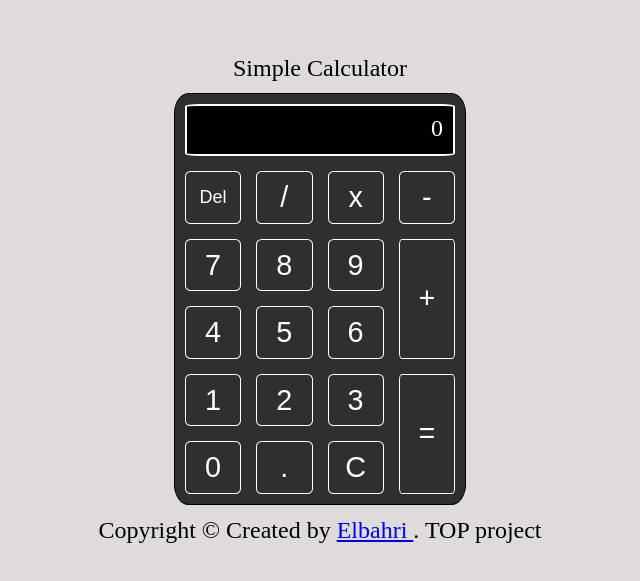
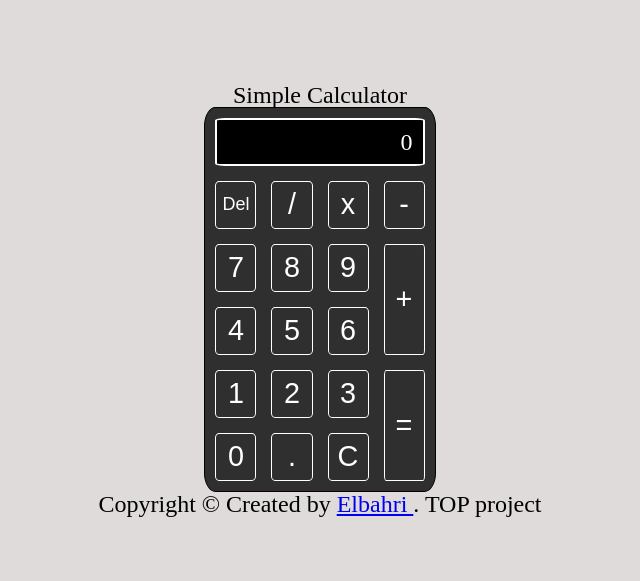
Before and after one commit to krimoelbahri/calculator, a website: page index.html in a window 1280 px wide. Shown: the part 101-682 px from the top of the page, without its empty margins (320-960 px from the left). Drawn offline with Linux system fonts and the light colour scheme.

Commit message:
fixing calculator's width

```diff
--- a/main.css
+++ b/main.css
@@ -8,8 +8,8 @@ html {
 	align-items: center;
 }
 body {
-  height: 500px;
-  width: 800px;
+	height: 100%;
+	width: 100%;
 	font-size: x-large;
 	display: flex;
 	flex-direction: column;
@@ -17,7 +17,7 @@ body {
 	justify-content: space-around;
 }
 #calContainer {
-  width: 35%;
+	max-width: 300px;
 	height: 80%;
 	padding: 5px;
 	display: grid;
```
Lines whose indentation alone changed are shown as unchanged.
